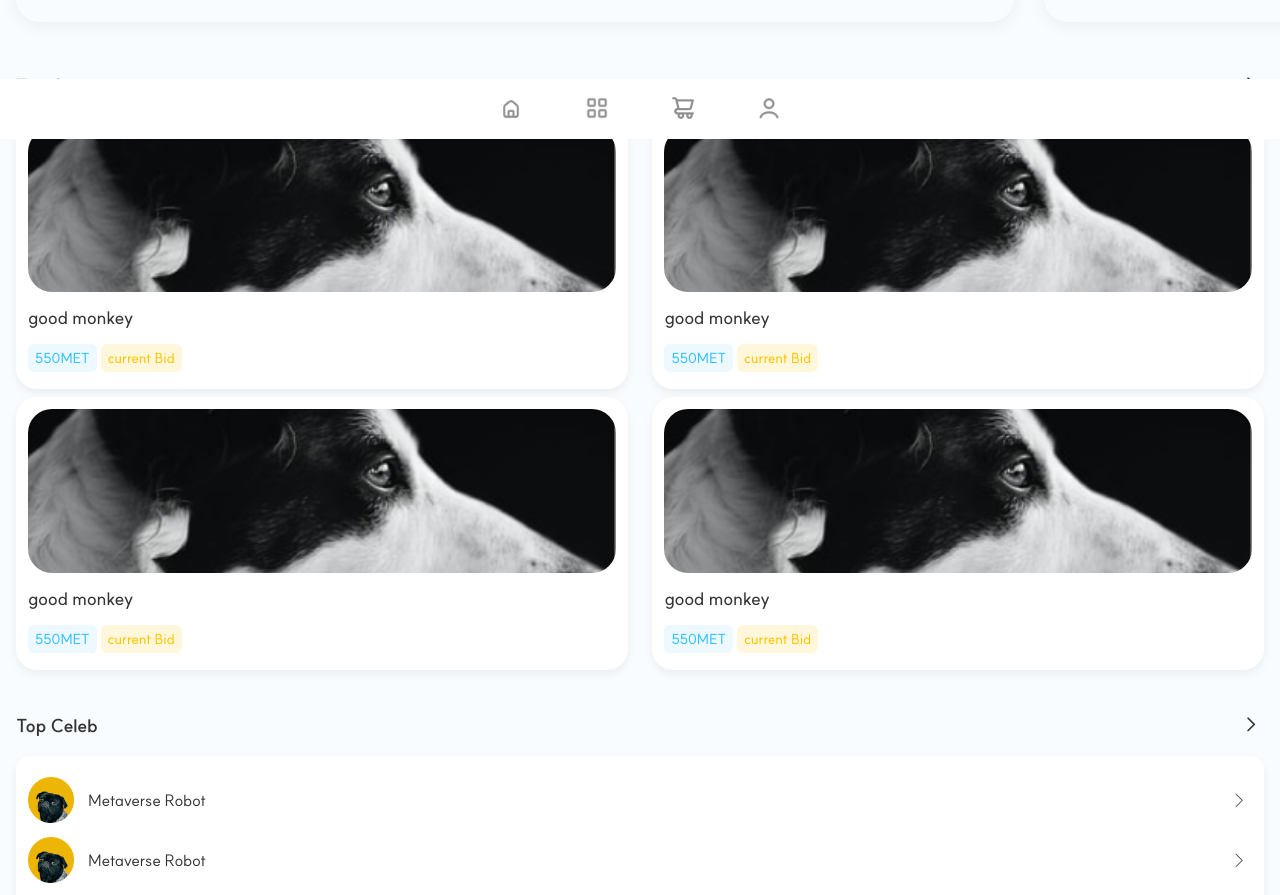
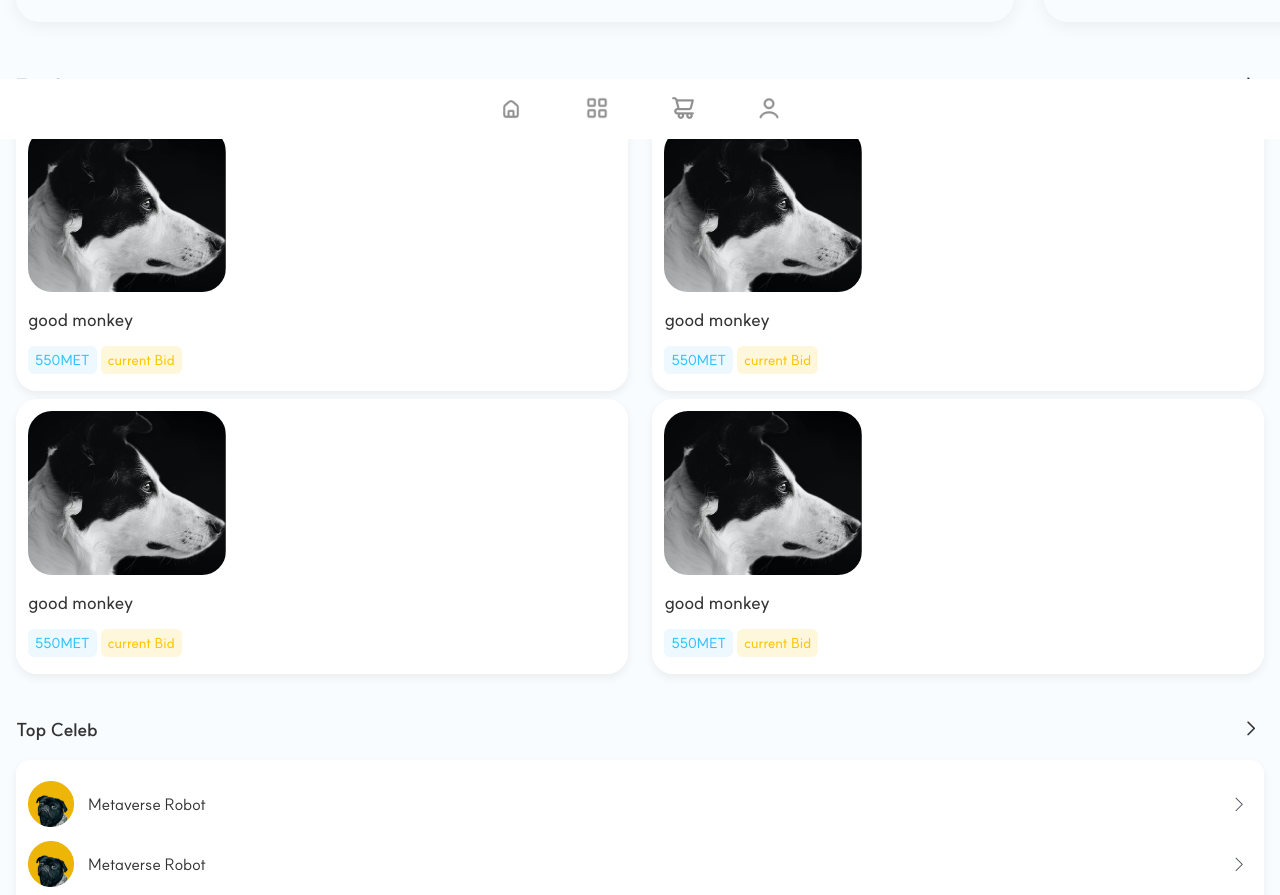
Before and after one commit to KimDongSin/metaPetShop, a React (Create React App) app: page / in a window 1280 px wide. Shown: the part 661-1556 px from the top of the page. Built offline with nearby package versions, Linux system fonts and the light colour scheme; the HTML template or start-up script is replaced by a standard one.

Commit message:
collection 링크 추가

```diff
--- a/src/pages/home/ui/collectionList.js
+++ b/src/pages/home/ui/collectionList.js
@@ -3,6 +3,7 @@ import dog1 from "../../../assets/images/common/dog_sample1.png"
 import dog2 from "../../../assets/images/common/dog_sample2.png"
 import dog3 from "../../../assets/images/common/dog_sample3.png"
 import Tag from "./tag";
+import { Link } from "react-router-dom";
 
 
 const Wrapper = styled.li`
@@ -11,11 +12,15 @@ const Wrapper = styled.li`
     align-items: flex-start;
     flex-direction: column;
     margin-bottom: 8px;
-    padding: 12px;
     border-radius: 21px;
     background: #FFF;
     box-shadow: 0 4px 10px 0 #0000000F;
     width: 49%;
+    overflow: hidden;
+`;
+
+const CollectionLink = styled(Link)`
+    padding: 12px;
 
     img {
         width: 100%;
@@ -36,9 +41,11 @@ const Wrapper = styled.li`
 function CollectionList() {
     return (
         <Wrapper>
-            <img src={dog2} />
-            <span>good monkey</span>
+            <CollectionLink to="/">
+                <img src={dog2} />
+                <span>good monkey</span>
             <Tag />
+            </CollectionLink>
         </Wrapper>
     )
 }
--- a/src/pages/home/ui/swipe.js
+++ b/src/pages/home/ui/swipe.js
@@ -54,6 +54,7 @@ const ItemImg = styled.div`
         right: 20px;
         width: 46px;
         height: 46px;
+        border: 0;
         border-radius: 100%;
         background: none;
 
```
